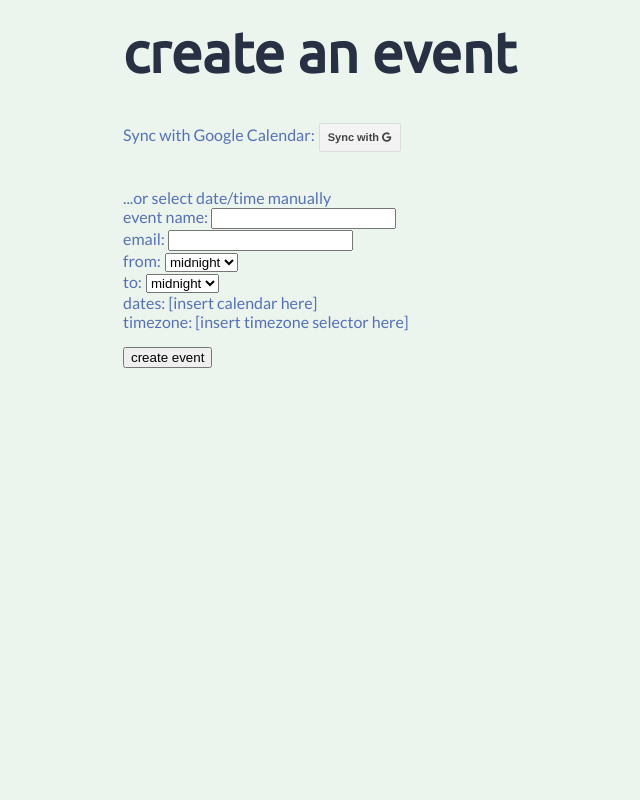
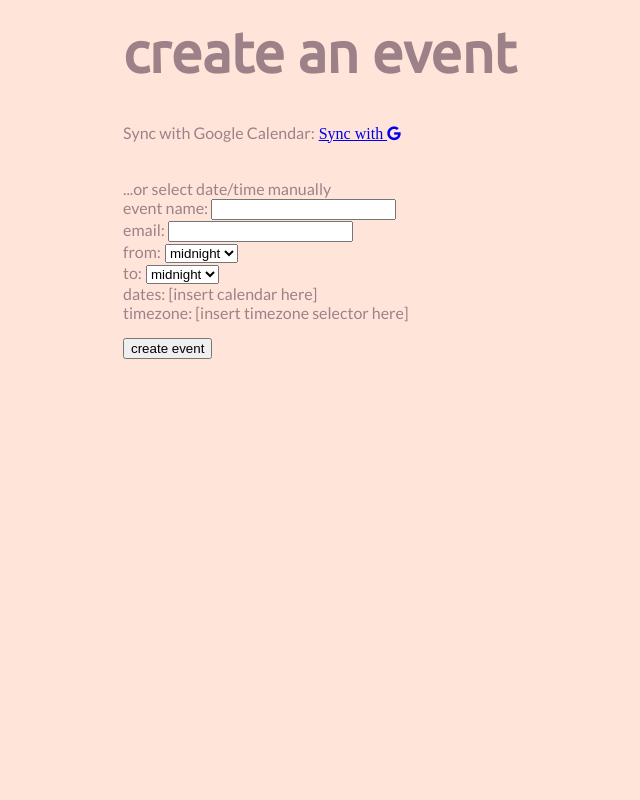
Before and after one commit to cory2067/howabout.xyz, a Flask app: page / in a window 1280 px wide. Shown: the whole page, without its empty margins (69-709 px from the left). Run offline with Flask 2, Linux system fonts and the light colour scheme; some libraries are stand-ins or nearby versions.

Commit message:
back to scss

```diff
--- a/static/css/main.css
+++ b/static/css/main.css
@@ -1,39 +1,31 @@
-/*
-green: #53DD6C
-dark-blue: #564787
-blue: #5670B7
-light-blue: #7EB2DD
-white: #EBF5EE
-*/
-
 .container {
-	overflow:auto;
+  overflow: auto;
   user-select: none;
 }
 
 .sidebyside {
-	float:left;
-	width:40vw;
-	margin:20px;
+  float: left;
+  width: 40vw;
+  margin: 20px;
 }
 
 .right-hand-side {
-	width:35vw;
-	margin:10px;
+  width: 35vw;
+  margin: 10px;
 }
 
 .available {
   fill: #53DD6C;
   stroke: black;
-	width:50px;
-	height:15px;
+  width: 50px;
+  height: 15px;
 }
 
 .unavailable {
   fill: #EBF5EE;
   stroke: black;
-	width:50px;
-	height:15px;
+  width: 50px;
+  height: 15px;
 }
 
 .date {
@@ -52,73 +44,39 @@ white: #EBF5EE
   background-color: green;
 }
 
+/* possible color palette 1 */
 body {
   width: 70%;
   margin-left: auto;
   margin-right: auto;
   margin-top: 20px;
-	background-color: #EBF5EE;
+  background-color: #FFE5D9;
 }
 
 h1 {
-	font-family: 'Ubuntu', sans-serif;
-	color: #283044;
+  font-family: "Ubuntu", sans-serif;
   font-size: 56px;
+  color: #9D8189;
 }
 
 h2 {
-	font-family: 'Ubuntu', sans-serif;
-	color: #283044;
+  font-family: "Ubuntu", sans-serif;
   font-size: 40px;
+  color: #9D8189;
 }
 
 p {
   display: inline;
-	font-family: 'Lato', sans-serif;
-	color: #5670B7;
+  font-family: "Lato", sans-serif;
+  color: #9D8189;
 }
 
-/* .button and .button:hover code taken from http://cssdeck.com/labs/google-buttons */
+/*
+green: #53DD6C
+dark-blue: #564787
+blue: #5670B7
+light-blue: #7EB2DD
+white: #EBF5EE
+*/
 
-.button {
-	display: inline-block;
-	background-color: #f5f5f5;
-	background-image: -webkit-linear-gradient(top,#f5f5f5,#f1f1f1);
-	background-image: -moz-linear-gradient(top,#f5f5f5,#f1f1f1);
-	background-image: -ms-linear-gradient(top,#f5f5f5,#f1f1f1);
-	background-image: -o-linear-gradient(top,#f5f5f5,#f1f1f1);
-	background-image: linear-gradient(top,#f5f5f5,#f1f1f1);
-	color: #444;
-	font-family: 'Helvetica Neue', sans-serif;
-
-	border: 1px solid #dcdcdc;
-	-webkit-border-radius: 2px;
-	-moz-border-radius: 2px;
-	border-radius: 2px;
-
-	cursor: default;
-	font-size: 11px;
-	font-weight: bold;
-	text-align: center;
-	height: 27px;
-	line-height: 27px;
-	min-width: 54px;
-	padding: 0 8px;
-	text-decoration: none;
-}
-
-.button:hover {
-	background-color: #F8F8F8;
-	background-image: -webkit-linear-gradient(top,#f8f8f8,#f1f1f1);
-	background-image: -moz-linear-gradient(top,#f8f8f8,#f1f1f1);
-	background-image: -ms-linear-gradient(top,#f8f8f8,#f1f1f1);
-	background-image: -o-linear-gradient(top,#f8f8f8,#f1f1f1);
-	background-image: linear-gradient(top,#f8f8f8,#f1f1f1);
-
-	border: 1px solid #C6C6C6;
-	color: #333;
-
-	-webkit-box-shadow: 0px 1px 1px rgba(0,0,0,.1);
-	-moz-box-shadow: 0px 1px 1px rgba(0,0,0,.1);
-	box-shadow: 0px 1px 1px rgba(0,0,0,.1);
-}
+/*# sourceMappingURL=main.css.map */
--- /dev/null
+++ b/static/scss/main.scss
@@ -0,0 +1,86 @@
+.container {
+	overflow:auto;
+    user-select: none;
+}
+
+.sidebyside {
+	float:left;
+	width:40vw;
+	margin:20px;
+}
+
+.right-hand-side {
+	width:35vw;
+	margin:10px;
+}
+
+.available {
+	fill: #53DD6C;
+	stroke: black;
+	width:50px;
+	height:15px;
+}
+
+.unavailable {
+	fill: #EBF5EE;
+	stroke: black;
+	width:50px;
+	height:15px;
+}
+
+.date {
+    padding: 2px;
+    width: 50px;
+    display: inline-block;
+}
+
+.slot {
+    width: 50px;
+    height: 15px;
+    background-color: white;
+}
+
+.selected {
+    background-color: green;
+}
+
+/* possible color palette 1 */
+$green: #98E2B6;
+$misty-rose: #FFE5D9;
+$bubble-gum: #FFCAD4;
+$pink: #F4ACB7;
+$mud-pink: #9D8189;
+
+body {
+	width: 70%;
+	margin-left: auto;
+	margin-right: auto;
+	margin-top: 20px;
+	background-color: $misty-rose;
+}
+
+h1 {
+	font-family: 'Ubuntu', sans-serif;
+	font-size: 56px;
+	color: $mud-pink;
+}
+
+h2 {
+	font-family: 'Ubuntu', sans-serif;
+	font-size: 40px;
+	color: $mud-pink;
+}
+
+p {
+	display: inline;
+	font-family: 'Lato', sans-serif;
+	color: $mud-pink;
+}
+
+/*
+green: #53DD6C
+dark-blue: #564787
+blue: #5670B7
+light-blue: #7EB2DD
+white: #EBF5EE
+*/
```
Also changed, not shown: static/css/colors.css (added, +21 -0 lines), 1 other file. Lines whose indentation alone changed are shown as unchanged.
